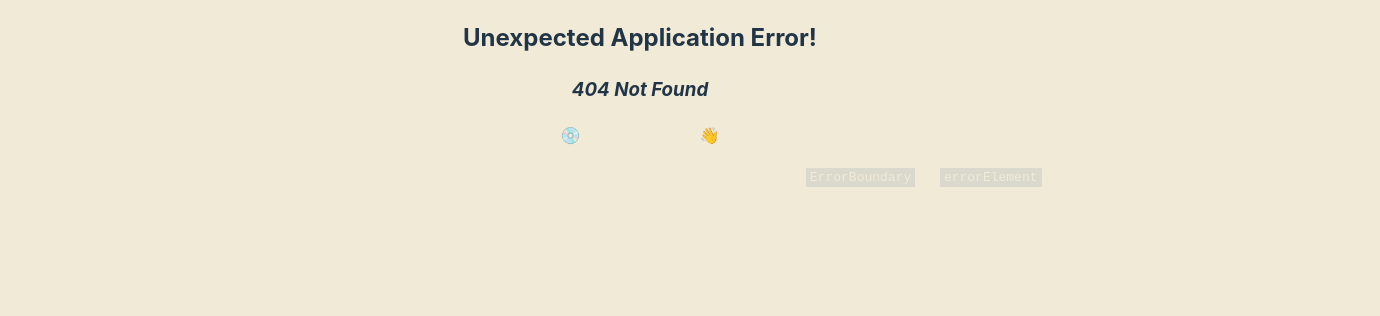
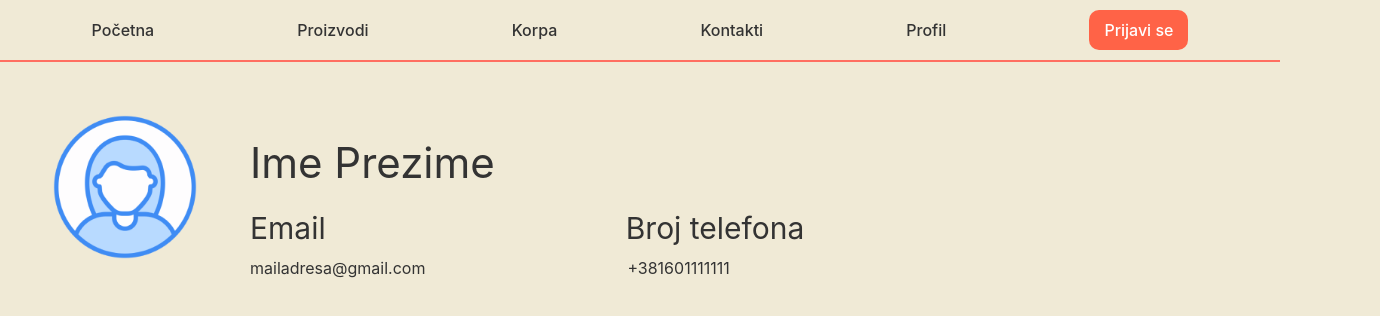
Before and after one commit to elab-development/klijentske-veb-tehnologije-2024-2022-0167-narucivanje-hrane, a React (Vite) app: page /profile in a window 1280 px wide. Before the commit this address had no page. Shown: the top 316 px of the page, 1380 px wide, since content can reach past the window. Built offline with nearby package versions, Linux system fonts and the light colour scheme.

Commit message:
Osmi commit - pola Profile stranice i CSS

```diff
--- a/src/App.css
+++ b/src/App.css
@@ -243,3 +243,94 @@
 .button-group button {
   width: 35%;
 }
+
+/* PROFILNA */
+
+/* .profile-container h1 {
+  font-weight: normal;
+  font-size: 42px;
+  color: #333;
+}
+
+.profile-container h2 {
+  font-weight: normal;
+  font-size: 32px;
+  color: #333;
+}
+
+.profile-container img {
+  margin-right: 50px;
+  border-radius: 50%;
+  width: 150px;
+  height: 150px;
+}
+
+.profile-container {
+  display: flex;
+  flex-direction: row;
+  justify-content: flex-start;
+  align-items: flex-start;
+  padding: 50px;
+  background-color: #f0ead6;
+  width: 100%;
+}
+ */
+
+ .profile-container {
+  display: flex;
+  flex-direction: row;
+  justify-content: flex-start;
+  align-items: flex-start;
+  padding: 50px;
+  background-color: #f0ead6;
+  width: 100%;
+  flex-wrap: wrap;
+}
+
+.profile-container img {
+  margin-right: 50px;
+  border-radius: 50%;
+  width: 150px;
+  height: 150px;
+  flex-shrink: 0;
+}
+
+.text-container {
+  display: flex;
+  flex-direction: column;
+  justify-content: flex-start;
+  align-items: flex-start;
+  flex-grow: 1;
+}
+
+.profile-container h1 {
+  font-weight: normal;
+  font-size: 42px;
+  color: #333;
+  margin-bottom: 15px;
+}
+
+.details {
+  display: flex;
+  flex-direction: row;
+  gap: 300px;
+  flex-wrap: wrap;
+}
+
+.details h2 {
+  font-weight: normal;
+  font-size: 30px;
+  color: #333;
+  margin-top: 5px;
+  margin-bottom: 0px;
+}
+
+.contact-info {
+  display: flex;
+  flex-direction: row;
+  gap: 202px; /* razmak izmedju emaila i broja telefona */
+  font-size: 16px;
+  margin-top: 5px;
+  color: #333;
+  flex-wrap: wrap;
+}
--- a/src/App.tsx
+++ b/src/App.tsx
@@ -4,6 +4,7 @@ import Home from './pages/Home';
 import Products from './pages/Products';
 import Contact from './pages/Contact';
 import SignIn from './pages/SignIn';
+import Profile from './pages/Profile';
 import { Product } from './models/product';
 import { useEffect, useState } from 'react';
 import {
@@ -85,6 +86,7 @@ function App() {
         <Route path='/products' element={<Products products = {products} onAdd={addToCart} onRemove={removeFromCart} amountNum={amountNum}/>}/>
         <Route path='/contact' element={<Contact/>}/>
         <Route path='/signIn' element={<SignIn/>}/>
+        <Route path='/profile' element={<Profile/>}/>
 
       </Route>
     ])
--- /dev/null
+++ b/src/pages/Profile.tsx
@@ -0,0 +1,25 @@
+import '../App.css';
+import profileImage from '../assets/profile/profile.png';
+
+const Profile = () => {
+
+    return (
+
+        <div className="profile-container">
+        <img src={profileImage} alt="Profile" />
+        <div className="text-container">
+            <h1>Ime Prezime</h1>
+            <div className="details">
+                <h2>Email</h2>
+                <h2>Broj telefona</h2>
+            </div>
+            <div className="contact-info">
+                <span>mailadresa@gmail.com</span>
+                <span>+381601111111</span>
+            </div>
+        </div>
+    </div>
+    );
+};
+
+export default Profile;
--- a/src/pages/SignIn.tsx
+++ b/src/pages/SignIn.tsx
@@ -9,12 +9,10 @@ const SignIn: React.FC = () => {
     const [password, setPassword] = useState('');
 
     const handleLoginClick = () => {
-        // Handle login logic
         console.log(`Username: ${username}, Password: ${password}`);
     };
 
     const handleRegisterClick = () => {
-        // Handle registration logic or redirect to a registration page
         console.log("Redirect to Register");
     };
 
```
Also changed, not shown: src/assets/profile/profile.png (added).
